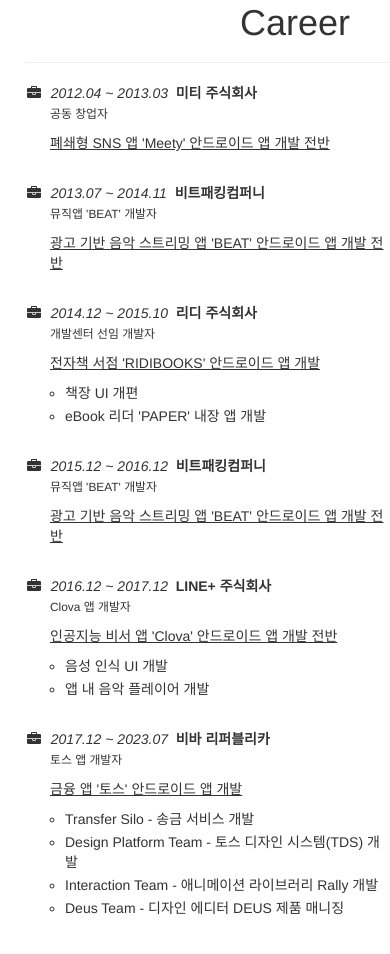
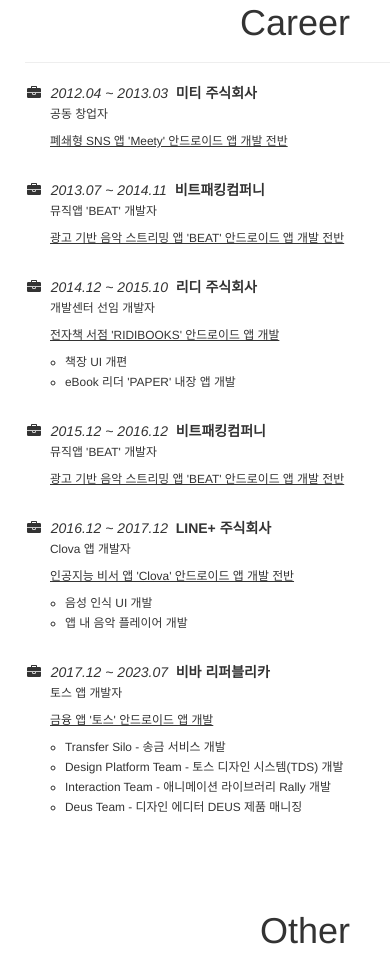
Before and after one commit to minsoopark/minsoopark.github.io, a plain HTML site: page index.html in a window 390 px wide. Shown: the part 851-1805 px from the top of the page. Drawn offline with nearby package versions, Linux system fonts and the light colour scheme.

Commit message:
Fix font size on mobile device

```diff
--- a/css/style_mobile.css
+++ b/css/style_mobile.css
@@ -62,3 +62,7 @@
 .activity-list {
   padding-right: 25px;
 }
+
+.info-career-description {
+  font-size: 85%;
+}
```
